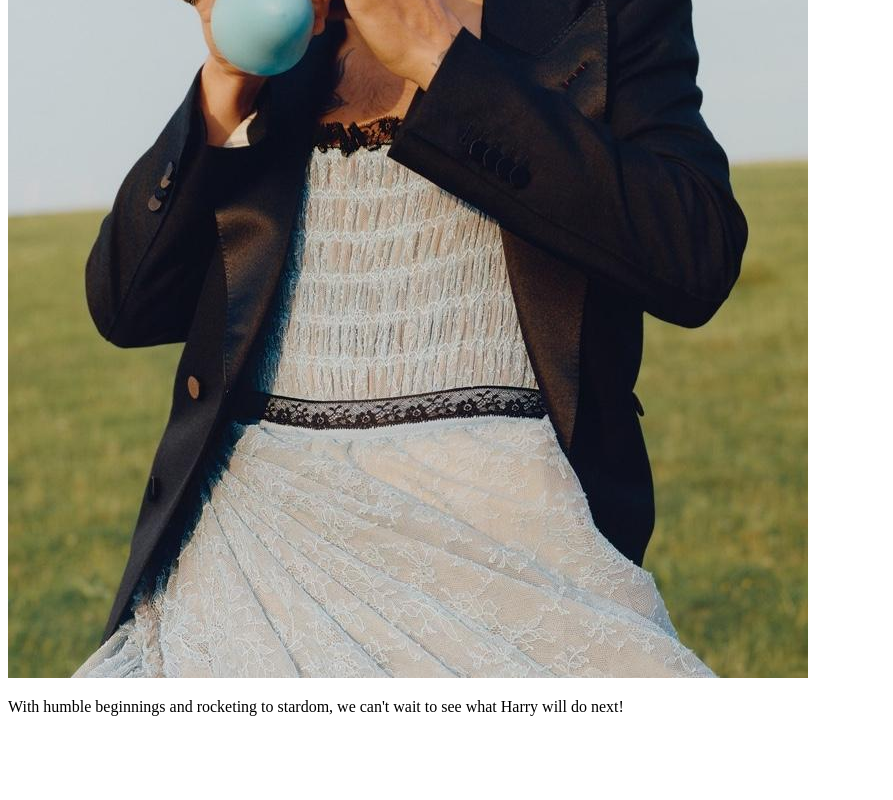
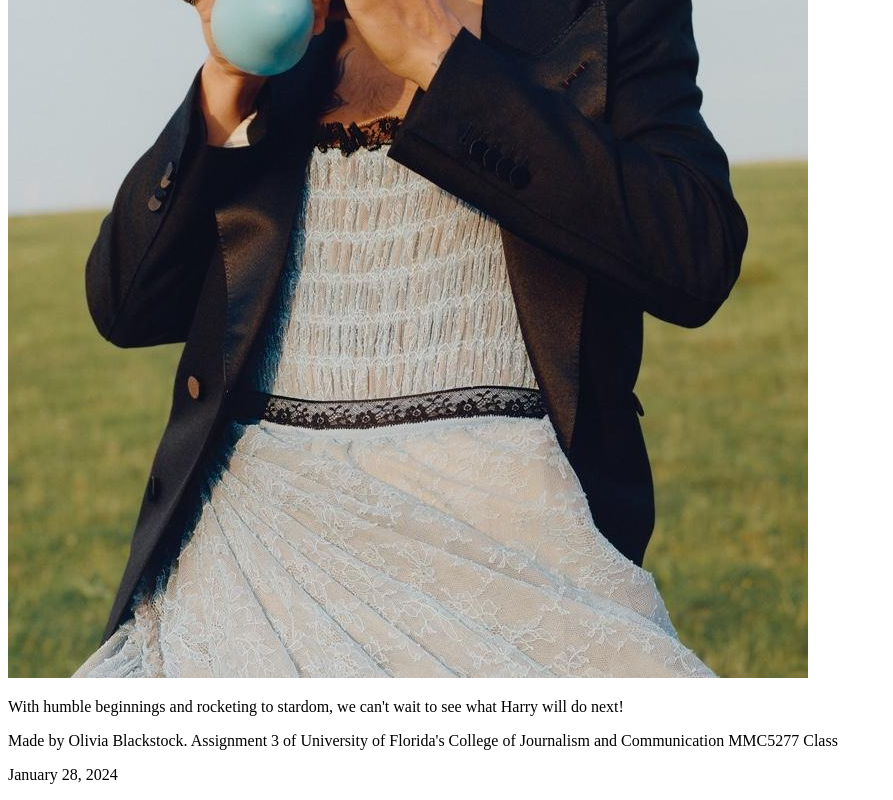
Before and after one commit to oliviablackstock/m3-hw3-blackstock-olivia, a plain HTML site: page index.html in a window 1280 px wide. Shown: the part 4533-5333 px from the top of the page, without its empty margins (0-893 px from the left). Before the commit the page ends 5265 px from the top, so only its background shows below. Drawn offline with Linux system fonts and the light colour scheme.

Commit message:
Update index.html - added footer content

```diff
--- a/index.html
+++ b/index.html
@@ -173,6 +173,7 @@
 
 </body>
 <footer>
-
+    <p>Made by Olivia Blackstock. Assignment 3 of University of Florida's College of Journalism and Communication MMC5277 Class</p>
+    <p>January 28, 2024</p>
 </footer>
 </html>
```
